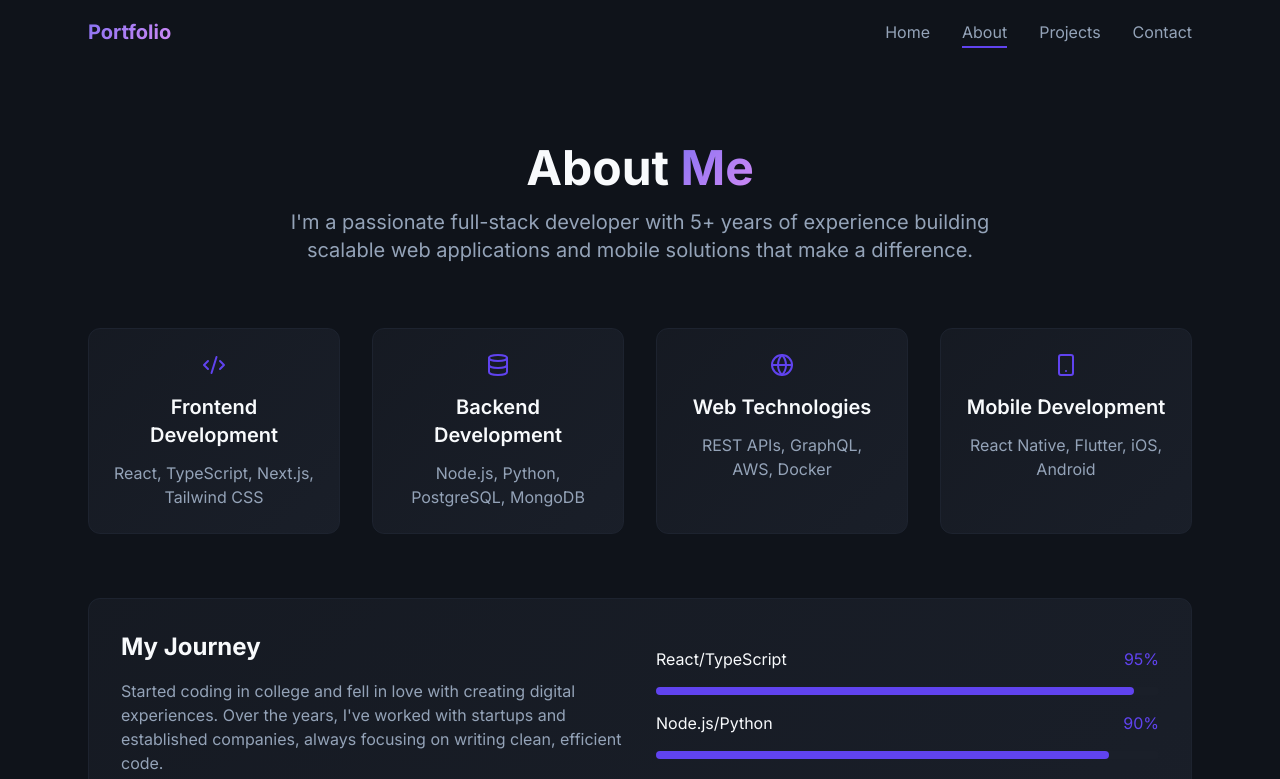
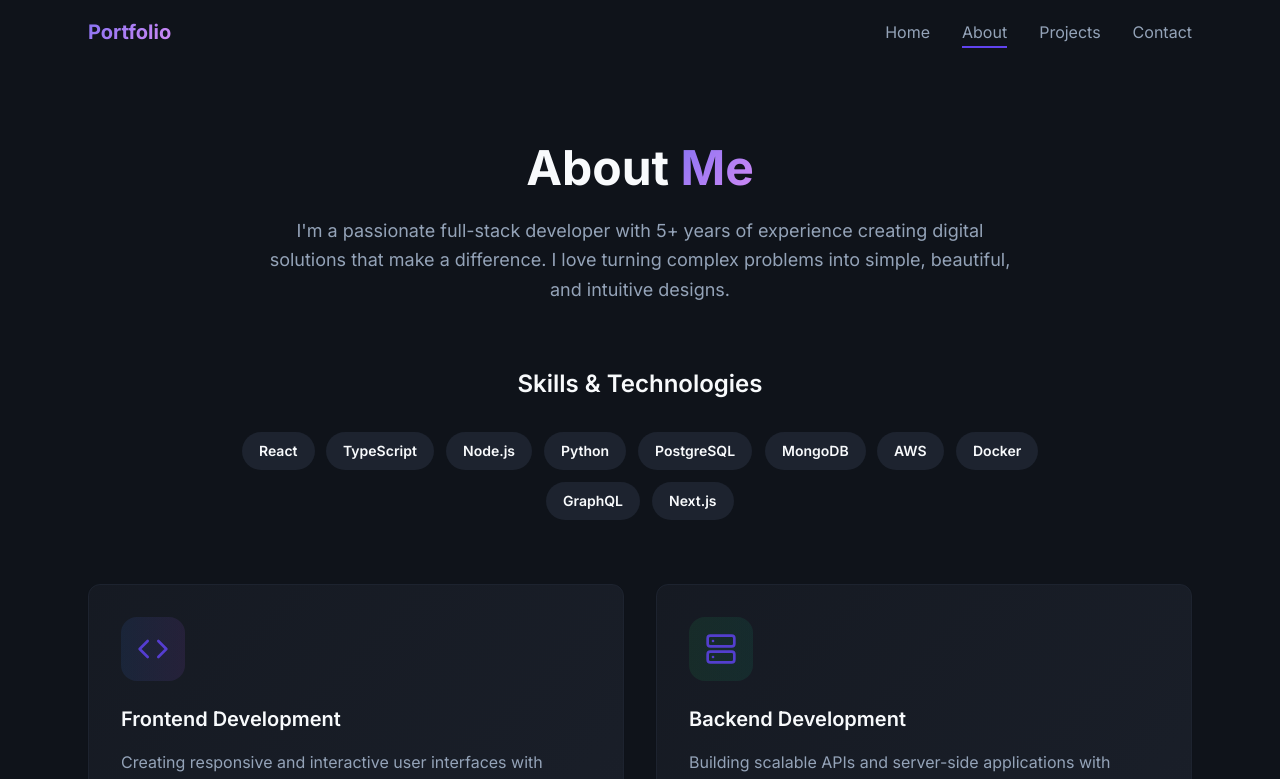
Before and after one commit to Fugitive-1640/digital-show-space, a React (Vite) app: page /about in a window 1280 px wide. Shown: the top 779 px of the page. Built offline with nearby package versions, Linux system fonts and the light colour scheme.

Commit message:
Add more animations
Implement additional animations to enhance the user experience and visual appeal of the portfolio.

```diff
--- a/src/components/About.tsx
+++ b/src/components/About.tsx
@@ -1,97 +1,128 @@
 
-import { Code2, Database, Globe, Smartphone } from "lucide-react";
+import { Badge } from "@/components/ui/badge";
+import { Card, CardContent } from "@/components/ui/card";
+import { Code, Palette, Server, Smartphone } from "lucide-react";
+import { useEffect, useRef, useState } from "react";
 
 export const About = () => {
+  const [inView, setInView] = useState(false);
+  const sectionRef = useRef<HTMLDivElement>(null);
+
+  useEffect(() => {
+    const observer = new IntersectionObserver(
+      ([entry]) => {
+        if (entry.isIntersecting) {
+          setInView(true);
+        }
+      },
+      { threshold: 0.3 }
+    );
+
+    if (sectionRef.current) {
+      observer.observe(sectionRef.current);
+    }
+
+    return () => observer.disconnect();
+  }, []);
+
   const skills = [
+    "React", "TypeScript", "Node.js", "Python", "PostgreSQL",
+    "MongoDB", "AWS", "Docker", "GraphQL", "Next.js"
+  ];
+
+  const experiences = [
     {
-      icon: <Code2 size={24} />,
+      icon: Code,
       title: "Frontend Development",
-      description: "React, TypeScript, Next.js, Tailwind CSS",
+      description: "Creating responsive and interactive user interfaces with modern frameworks.",
+      color: "from-blue-500/10 to-purple-500/10"
     },
     {
-      icon: <Database size={24} />,
+      icon: Server,
       title: "Backend Development",
-      description: "Node.js, Python, PostgreSQL, MongoDB",
+      description: "Building scalable APIs and server-side applications with robust architecture.",
+      color: "from-green-500/10 to-emerald-500/10"
     },
     {
-      icon: <Globe size={24} />,
-      title: "Web Technologies",
-      description: "REST APIs, GraphQL, AWS, Docker",
+      icon: Smartphone,
+      title: "Mobile Development",
+      description: "Developing cross-platform mobile applications with native performance.",
+      color: "from-orange-500/10 to-red-500/10"
     },
     {
-      icon: <Smartphone size={24} />,
-      title: "Mobile Development",
-      description: "React Native, Flutter, iOS, Android",
-    },
+      icon: Palette,
+      title: "UI/UX Design",
+      description: "Designing intuitive and visually appealing user experiences.",
+      color: "from-pink-500/10 to-violet-500/10"
+    }
   ];
 
   return (
-    <section id="about" className="section-padding">
+    <section ref={sectionRef} id="about" className="section-padding">
       <div className="text-center mb-16">
-        <h2 className="text-4xl md:text-5xl font-bold mb-4">
+        <h2 className={`text-4xl md:text-5xl font-bold mb-6 transform transition-all duration-1000 ${
+          inView ? 'translate-y-0 opacity-100' : 'translate-y-10 opacity-0'
+        }`}>
           About <span className="hero-text">Me</span>
         </h2>
-        <p className="text-xl text-muted-foreground max-w-3xl mx-auto">
-          I'm a passionate full-stack developer with 5+ years of experience building
-          scalable web applications and mobile solutions that make a difference.
+        <p className={`text-lg text-muted-foreground max-w-3xl mx-auto leading-relaxed transform transition-all duration-1000 delay-200 ${
+          inView ? 'translate-y-0 opacity-100' : 'translate-y-10 opacity-0'
+        }`}>
+          I'm a passionate full-stack developer with 5+ years of experience creating
+          digital solutions that make a difference. I love turning complex problems
+          into simple, beautiful, and intuitive designs.
         </p>
       </div>
 
-      <div className="grid md:grid-cols-2 lg:grid-cols-4 gap-8 mb-16">
-        {skills.map((skill, index) => (
-          <div
-            key={skill.title}
-            className={`card-hover p-6 rounded-lg text-center fade-in fade-in-delay-${index + 1}`}
-          >
-            <div className="text-primary mb-4 flex justify-center">
-              {skill.icon}
-            </div>
-            <h3 className="text-xl font-semibold mb-3">{skill.title}</h3>
-            <p className="text-muted-foreground">{skill.description}</p>
-          </div>
-        ))}
+      {/* Skills Section */}
+      <div className="mb-16">
+        <h3 className={`text-2xl font-semibold mb-8 text-center transform transition-all duration-1000 delay-300 ${
+          inView ? 'translate-y-0 opacity-100' : 'translate-y-10 opacity-0'
+        }`}>
+          Skills & Technologies
+        </h3>
+        <div className="flex flex-wrap gap-3 justify-center max-w-4xl mx-auto">
+          {skills.map((skill, index) => (
+            <Badge
+              key={skill}
+              variant="secondary"
+              className={`text-sm py-2 px-4 hover:scale-110 transition-all duration-300 cursor-default transform ${
+                inView ? 'translate-y-0 opacity-100' : 'translate-y-10 opacity-0'
+              } hover:bg-primary hover:text-primary-foreground animate-[fadeInUp_0.6s_ease-out_forwards]`}
+              style={{ animationDelay: `${0.4 + index * 0.1}s` }}
+            >
+              {skill}
+            </Badge>
+          ))}
+        </div>
       </div>
 
-      <div className="bg-card rounded-lg p-8 card-hover">
-        <div className="grid md:grid-cols-2 gap-8 items-center">
-          <div>
-            <h3 className="text-2xl font-bold mb-4">My Journey</h3>
-            <p className="text-muted-foreground mb-4">
-              Started coding in college and fell in love with creating digital experiences.
-              Over the years, I've worked with startups and established companies,
-              always focusing on writing clean, efficient code.
-            </p>
-            <p className="text-muted-foreground">
-              When I'm not coding, you'll find me exploring new technologies,
-              contributing to open source projects, or hiking in the mountains.
-            </p>
-          </div>
-          <div className="space-y-4">
-            <div className="flex justify-between">
-              <span>React/TypeScript</span>
-              <span className="text-primary">95%</span>
-            </div>
-            <div className="w-full bg-muted rounded-full h-2">
-              <div className="bg-primary h-2 rounded-full" style={{ width: "95%" }}></div>
-            </div>
-
-            <div className="flex justify-between">
-              <span>Node.js/Python</span>
-              <span className="text-primary">90%</span>
-            </div>
-            <div className="w-full bg-muted rounded-full h-2">
-              <div className="bg-primary h-2 rounded-full" style={{ width: "90%" }}></div>
-            </div>
-
-            <div className="flex justify-between">
-              <span>Database Design</span>
-              <span className="text-primary">85%</span>
-            </div>
-            <div className="w-full bg-muted rounded-full h-2">
-              <div className="bg-primary h-2 rounded-full" style={{ width: "85%" }}></div>
-            </div>
-          </div>
-        </div>
+      {/* Experience Cards */}
+      <div className="grid md:grid-cols-2 gap-8">
+        {experiences.map((exp, index) => {
+          const Icon = exp.icon;
+          return (
+            <Card
+              key={exp.title}
+              className={`card-hover group transform transition-all duration-700 ${
+                inView ? 'translate-y-0 opacity-100' : 'translate-y-10 opacity-0'
+              } hover:rotate-1`}
+              style={{ animationDelay: `${0.6 + index * 0.2}s` }}
+            >
+              <CardContent className="p-8">
+                <div className={`w-16 h-16 rounded-2xl bg-gradient-to-r ${exp.color} flex items-center justify-center mb-6 group-hover:scale-110 transition-transform duration-300`}>
+                  <Icon size={32} className="text-primary animate-pulse" />
+                </div>
+                <h4 className="text-xl font-semibold mb-4 group-hover:text-primary transition-colors duration-300">
+                  {exp.title}
+                </h4>
+                <p className="text-muted-foreground leading-relaxed">
+                  {exp.description}
+                </p>
+              </CardContent>
+            </Card>
+          );
+        })}
       </div>
     </section>
   );
--- a/src/components/Projects.tsx
+++ b/src/components/Projects.tsx
@@ -1,91 +1,156 @@
 
+import { Badge } from "@/components/ui/badge";
+import { Button } from "@/components/ui/button";
+import { Card, CardContent, CardFooter, CardHeader, CardTitle } from "@/components/ui/card";
 import { ExternalLink, Github } from "lucide-react";
-import { Button } from "@/components/ui/button";
+import { useEffect, useRef, useState } from "react";
 
 export const Projects = () => {
+  const [inView, setInView] = useState(false);
+  const [hoveredProject, setHoveredProject] = useState<number | null>(null);
+  const sectionRef = useRef<HTMLDivElement>(null);
+
+  useEffect(() => {
+    const observer = new IntersectionObserver(
+      ([entry]) => {
+        if (entry.isIntersecting) {
+          setInView(true);
+        }
+      },
+      { threshold: 0.2 }
+    );
+
+    if (sectionRef.current) {
+      observer.observe(sectionRef.current);
+    }
+
+    return () => observer.disconnect();
+  }, []);
+
   const projects = [
     {
       title: "E-Commerce Platform",
-      description: "Full-stack e-commerce solution with React, Node.js, and Stripe integration. Features include user authentication, product management, and order processing.",
+      description: "A full-featured e-commerce platform built with React, Node.js, and Stripe integration. Features include user authentication, product catalog, shopping cart, and payment processing.",
       image: "/placeholder.svg",
-      tags: ["React", "Node.js", "MongoDB", "Stripe"],
-      liveUrl: "#",
-      githubUrl: "#",
+      technologies: ["React", "Node.js", "MongoDB", "Stripe"],
+      github: "#",
+      live: "#"
     },
     {
       title: "Task Management App",
-      description: "Collaborative task management application with real-time updates, drag-and-drop functionality, and team collaboration features.",
+      description: "A collaborative task management application with real-time updates, team collaboration features, and advanced filtering capabilities.",
       image: "/placeholder.svg",
-      tags: ["Next.js", "TypeScript", "Prisma", "WebSocket"],
-      liveUrl: "#",
-      githubUrl: "#",
+      technologies: ["Vue.js", "Firebase", "Tailwind CSS"],
+      github: "#",
+      live: "#"
     },
     {
-      title: "AI-Powered Analytics",
-      description: "Data visualization dashboard with machine learning insights, interactive charts, and predictive analytics capabilities.",
+      title: "Weather Dashboard",
+      description: "A beautiful weather dashboard that provides detailed forecasts, interactive maps, and weather alerts for multiple locations worldwide.",
       image: "/placeholder.svg",
-      tags: ["Python", "React", "TensorFlow", "D3.js"],
-      liveUrl: "#",
-      githubUrl: "#",
+      technologies: ["React", "TypeScript", "Chart.js", "API"],
+      github: "#",
+      live: "#"
     },
     {
-      title: "Mobile Weather App",
-      description: "Cross-platform mobile application providing detailed weather forecasts with location-based services and push notifications.",
+      title: "Social Media Analytics",
+      description: "An analytics dashboard for social media managers to track engagement, growth metrics, and content performance across multiple platforms.",
       image: "/placeholder.svg",
-      tags: ["React Native", "Redux", "Weather API", "Maps"],
-      liveUrl: "#",
-      githubUrl: "#",
-    },
+      technologies: ["Next.js", "PostgreSQL", "D3.js", "REST API"],
+      github: "#",
+      live: "#"
+    }
   ];
 
   return (
-    <section id="projects" className="section-padding bg-muted/20">
+    <section ref={sectionRef} id="projects" className="section-padding">
       <div className="text-center mb-16">
-        <h2 className="text-4xl md:text-5xl font-bold mb-4">
+        <h2 className={`text-4xl md:text-5xl font-bold mb-6 transform transition-all duration-1000 ${
+          inView ? 'translate-y-0 opacity-100' : 'translate-y-10 opacity-0'
+        }`}>
           Featured <span className="hero-text">Projects</span>
         </h2>
-        <p className="text-xl text-muted-foreground max-w-3xl mx-auto">
-          A showcase of my recent work, demonstrating expertise in modern
-          web technologies and innovative problem-solving approaches.
+        <p className={`text-lg text-muted-foreground max-w-3xl mx-auto leading-relaxed transform transition-all duration-1000 delay-200 ${
+          inView ? 'translate-y-0 opacity-100' : 'translate-y-10 opacity-0'
+        }`}>
+          Here are some of my recent projects that showcase my skills and passion for development.
         </p>
       </div>
 
       <div className="grid md:grid-cols-2 gap-8">
         {projects.map((project, index) => (
-          <div
+          <Card
             key={project.title}
-            className={`card-hover rounded-lg overflow-hidden fade-in fade-in-delay-${index + 1}`}
+            className={`card-hover group overflow-hidden transform transition-all duration-700 ${
+              inView ? 'translate-y-0 opacity-100' : 'translate-y-10 opacity-0'
+            } ${hoveredProject === index ? 'scale-105 rotate-1' : ''}`}
+            style={{ animationDelay: `${index * 0.2}s` }}
+            onMouseEnter={() => setHoveredProject(index)}
+            onMouseLeave={() => setHoveredProject(null)}
           >
-            <div className="aspect-video bg-gradient-to-br from-primary/20 to-accent/20 flex items-center justify-center">
-              <div className="text-6xl opacity-20">💻</div>
+            <div className="relative overflow-hidden">
+              <img
+                src={project.image}
+                alt={project.title}
+                className="w-full h-48 object-cover transition-transform duration-500 group-hover:scale-110"
+              />
+              <div className="absolute inset-0 bg-gradient-to-t from-background/80 via-transparent to-transparent opacity-0 group-hover:opacity-100 transition-opacity duration-300" />
+              <div className="absolute top-4 right-4 flex gap-2 opacity-0 group-hover:opacity-100 transition-all duration-300 transform translate-y-2 group-hover:translate-y-0">
+                <Button size="sm" variant="secondary" className="hover:scale-110 transition-transform duration-200">
+                  <Github size={16} />
+                </Button>
+                <Button size="sm" variant="secondary" className="hover:scale-110 transition-transform duration-200">
+                  <ExternalLink size={16} />
+                </Button>
+              </div>
             </div>
-            <div className="p-6">
-              <h3 className="text-xl font-semibold mb-3">{project.title}</h3>
-              <p className="text-muted-foreground mb-4">{project.description}</p>
 
-              <div className="flex flex-wrap gap-2 mb-4">
-                {project.tags.map((tag) => (
-                  <span
-                    key={tag}
-                    className="px-3 py-1 bg-primary/20 text-primary rounded-full text-sm"
+            <CardHeader>
+              <CardTitle className="group-hover:text-primary transition-colors duration-300">
+                {project.title}
+              </CardTitle>
+            </CardHeader>
+
+            <CardContent className="flex-1">
+              <p className="text-muted-foreground mb-4 leading-relaxed">
+                {project.description}
+              </p>
+              <div className="flex flex-wrap gap-2">
+                {project.technologies.map((tech, techIndex) => (
+                  <Badge
+                    key={tech}
+                    variant="outline"
+                    className={`transform transition-all duration-300 hover:scale-110 ${
+                      hoveredProject === index ? 'animate-pulse' : ''
+                    }`}
+                    style={{ animationDelay: `${techIndex * 0.1}s` }}
                   >
-                    {tag}
-                  </span>
+                    {tech}
+                  </Badge>
                 ))}
               </div>
+            </CardContent>
 
-              <div className="flex gap-3">
-                <Button size="sm" variant="outline" className="border-primary text-primary hover:bg-primary hover:text-primary-foreground">
+            <CardFooter className="pt-0">
+              <div className="flex gap-4 w-full">
+                <Button
+                  variant="outline"
+                  size="sm"
+                  className="flex-1 hover:scale-105 transition-all duration-200"
+                >
+                  <Github size={16} className="mr-2" />
+                  Code
+                </Button>
+                <Button
+                  size="sm"
+                  className="flex-1 hover:scale-105 transition-all duration-200"
+                >
                   <ExternalLink size={16} className="mr-2" />
                   Live Demo
                 </Button>
-                <Button size="sm" variant="outline">
-                  <Github size={16} className="mr-2" />
-                  Code
-                </Button>
               </div>
-            </div>
-          </div>
+            </CardFooter>
+          </Card>
         ))}
       </div>
     </section>
```
Also changed, not shown: src/components/Hero.tsx (+73 -22 lines), src/index.css (+168 -5 lines).
